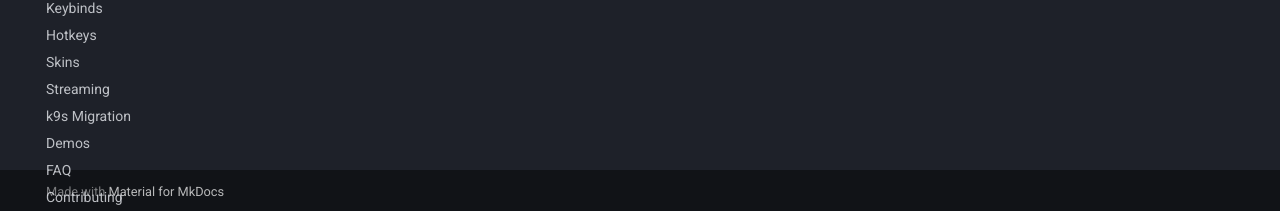
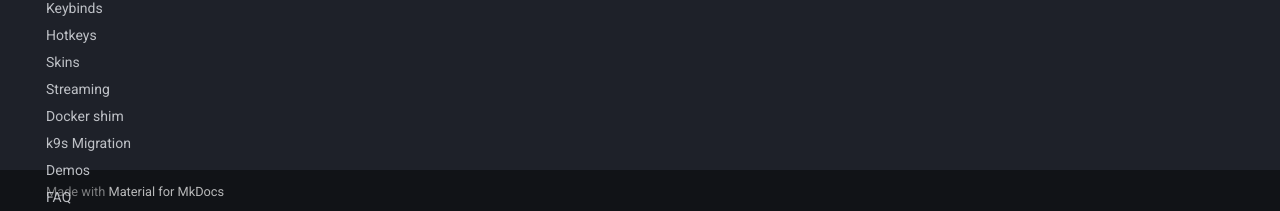
Before and after one commit to torosent/c9s, an MkDocs documentation site: the page built from docs/index.md, in a window 1280 px wide. Shown: the part 686-897 px from the top of the page. Built offline with MkDocs 1.6.1 and Material for MkDocs 9.7.7, drawn with Linux system fonts in a browser that asks for light colours; comment, search, counter and statistics services are not loaded.

Commit message:
docs(mkdocs): add docker-shim.md to nav (was orphaned warning under strict)

```diff
--- a/mkdocs.yml
+++ b/mkdocs.yml
@@ -50,6 +50,7 @@ nav:
   - Hotkeys: hotkeys.md
   - Skins: skins.md
   - Streaming: streaming.md
+  - Docker shim: docker-shim.md
   - k9s Migration: k9s-migration.md
   - Demos: demos-rendering.md
   - FAQ: faq.md
```
